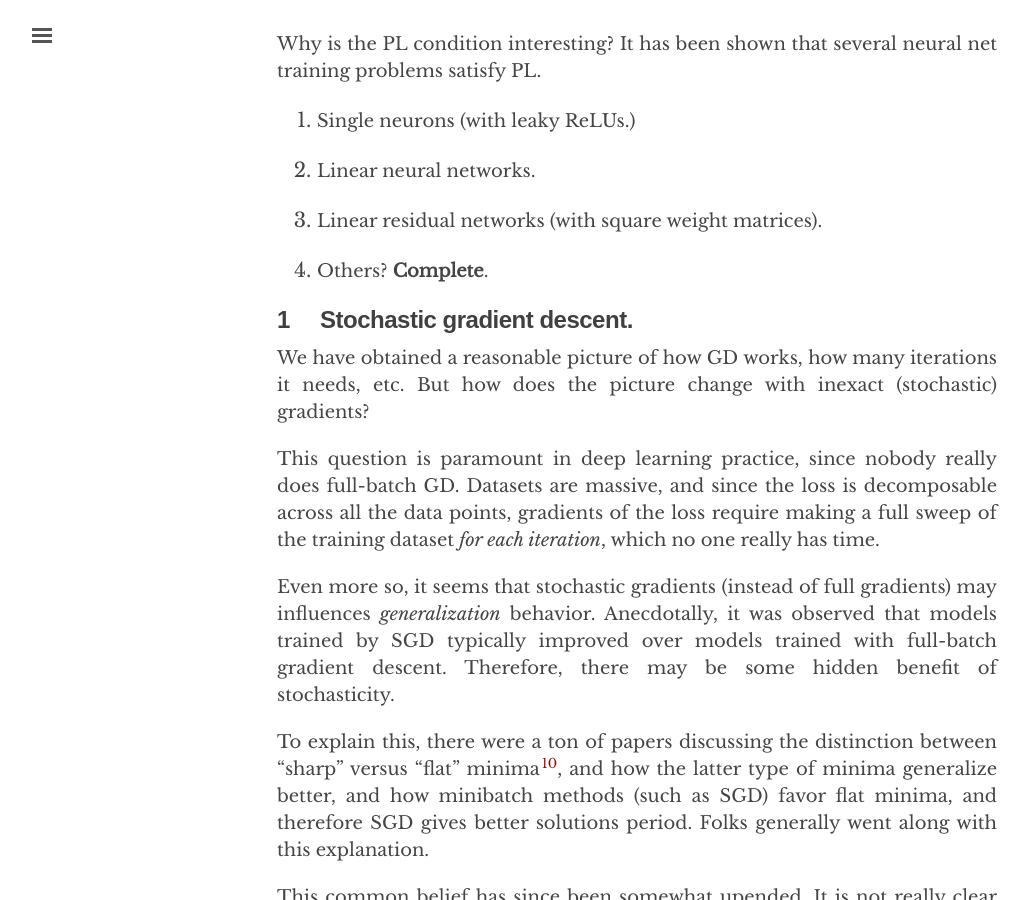
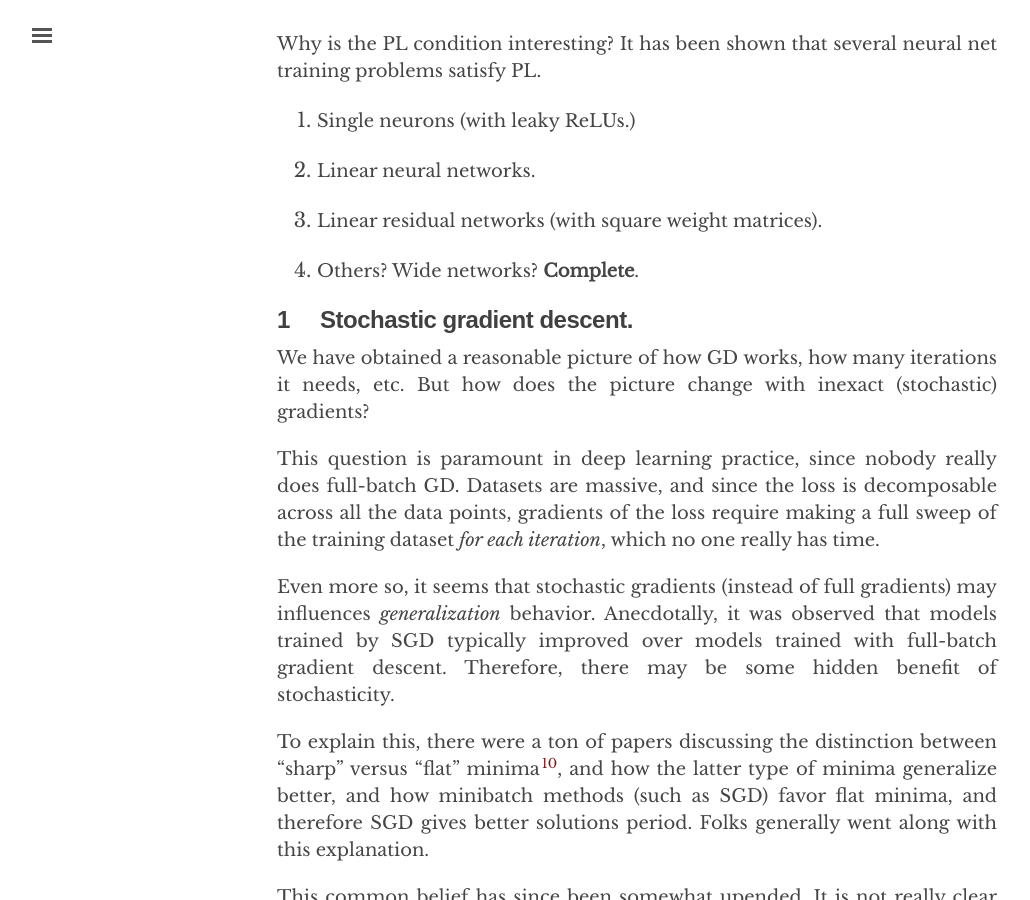
Before and after one commit to chinmayhegde/fodl, a Jekyll site: the page built from _posts/2022-01-15-optimization01.md, in a window 1280 px wide and 900 px high, scrolled down 12571 px. Shown: the whole window, without its empty margins (3-1033 px from the left). Built offline with Jekyll 4.4.1, drawn with Linux system fonts in a browser that asks for light colours; nearby versions of some CDN libraries.

Commit message:
Update 2022-01-15-optimization01.md

```diff
--- a/_posts/2022-01-15-optimization01.md
+++ b/_posts/2022-01-15-optimization01.md
@@ -401,7 +401,7 @@ Why is the PL condition interesting? It has been shown that several neural net t
 
 3. Linear residual networks (with square weight matrices).
 
-4. Others? **Complete**.
+4. Others? Wide networks? **Complete**.
 
 ## Stochastic gradient descent
 {:.label}
```
